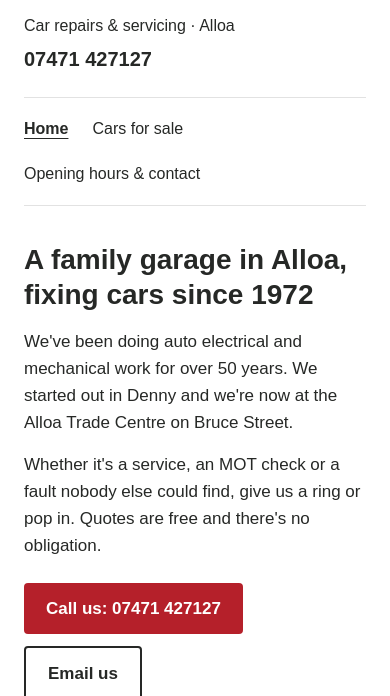
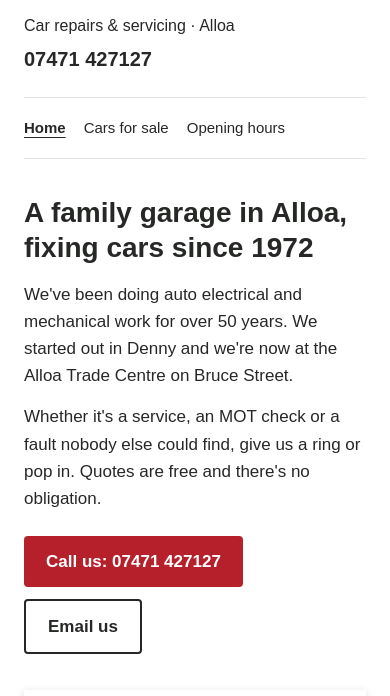
Before and after one commit to a-lexhall/JG-Auto-Site, a plain HTML site: page index.html in a window 390 px wide. Shown: the part 79-775 px from the top of the page. Drawn offline with Linux system fonts and the light colour scheme.

Commit message:
Keep the menu on one line on phones; shorten to 'Opening hours'
Co-Authored-By: Claude Opus 5.5 <noreply@anthropic.com>
Claude-Session: https://claude.ai/code/session_01FVq7drWF9mnKs7JR1DkpUF

```diff
--- a/Assets/css/style.css
+++ b/Assets/css/style.css
@@ -475,6 +475,13 @@ main section.last {
         height: 260px;
     }
 
+    .site-nav {
+        flex-wrap: nowrap;
+        gap: 18px;
+        font-size: 15px;
+        white-space: nowrap;
+    }
+
     .car {
         padding: 14px;
     }
--- a/index.html
+++ b/index.html
@@ -9,7 +9,7 @@
 
     <link rel="canonical" href="https://www.jgauto.co.uk/">
     <link rel="sitemap" type="application/xml" title="Sitemap" href="https://www.jgauto.co.uk/sitemap.xml">
-    <link rel="stylesheet" href="/Assets/css/style.css?v=3">
+    <link rel="stylesheet" href="/Assets/css/style.css?v=4">
     <link rel="icon" type="image/png" sizes="48x48" href="/Assets/images/icons/favicon.png">
     <link rel="apple-touch-icon" href="/Assets/images/icons/apple-touch-icon.png">
 
@@ -97,7 +97,7 @@
         <nav class="site-nav" aria-label="Main">
             <a href="/" aria-current="page">Home</a>
             <a href="/cars.html">Cars for sale</a>
-            <a href="#contact">Opening hours &amp; contact</a>
+            <a href="#contact">Opening hours</a>
         </nav>
 
         <main>
```
Also changed, not shown: cars.html (+2 -2 lines).
